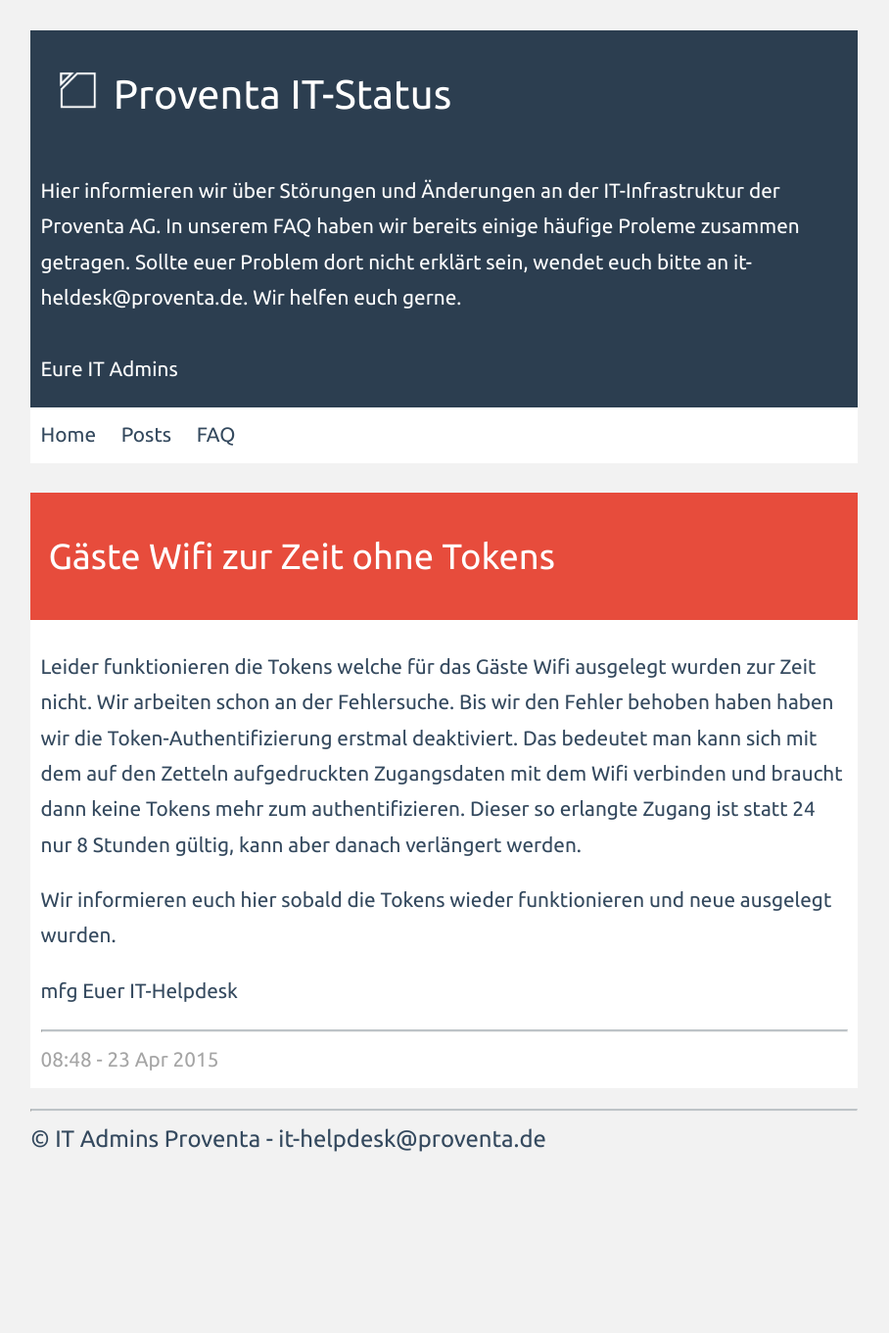
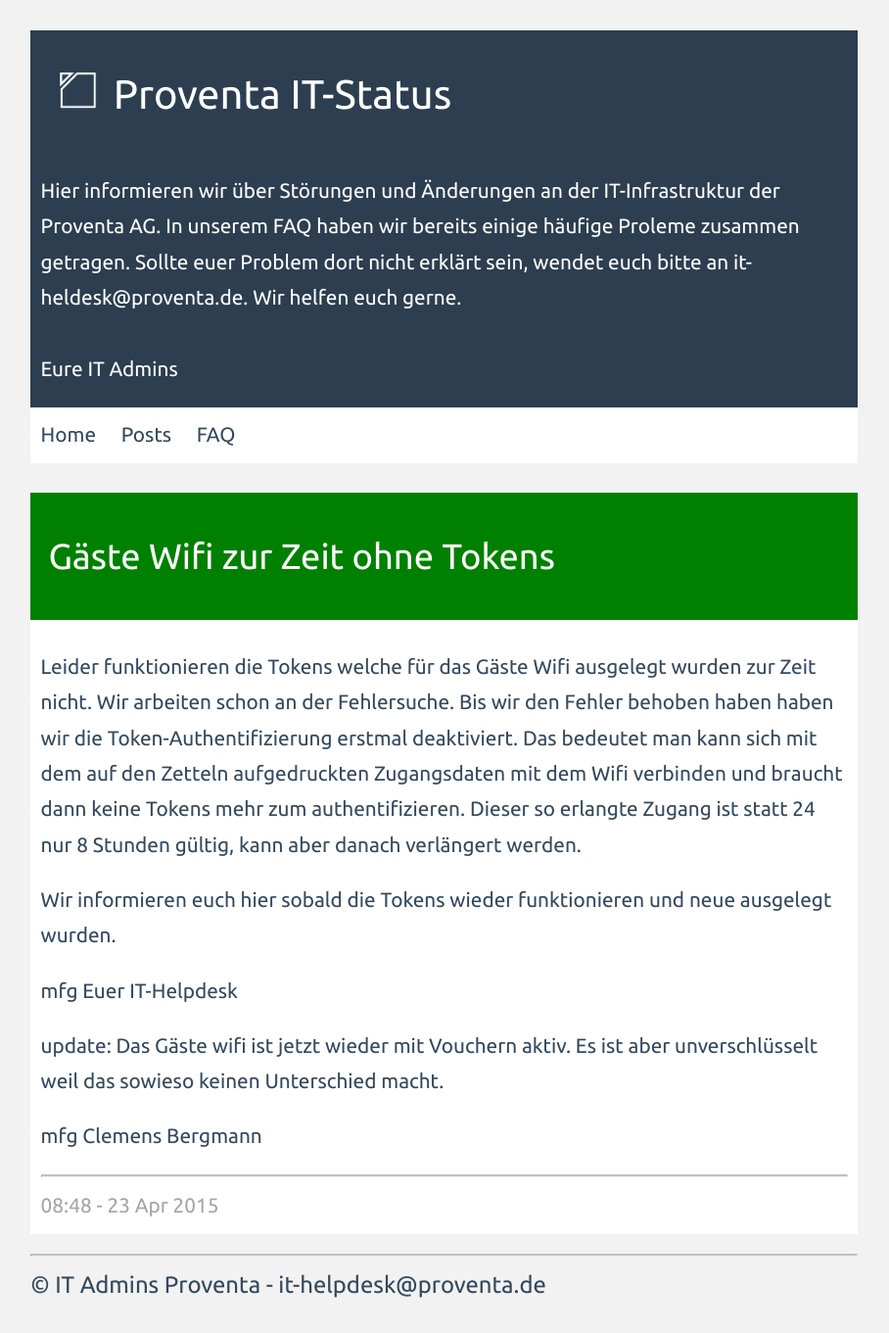
Before and after one commit to proventa/status, a Jekyll site: the page built from _posts/2015-04-23-Gäste-Wifi-zur-Zeit-ohne-Tokens.markdown, in a window 1280 px wide. Shown: the whole page at 98% size, without its empty margins (0-908 px from the left). Built offline with Jekyll 4.4.1, drawn with Linux system fonts in a browser that asks for light colours; before the commit the page ends 1213 px from its top, so only the background shows below that.

Commit message:
done gaeste wifi

```diff
--- a/_posts/2015-04-23-Gäste-Wifi-zur-Zeit-ohne-Tokens.markdown
+++ b/_posts/2015-04-23-Gäste-Wifi-zur-Zeit-ohne-Tokens.markdown
@@ -14,3 +14,9 @@
 
 mfg
 Euer IT-Helpdesk
+
+update:
+Das Gäste wifi ist jetzt wieder mit Vouchern aktiv. Es ist aber unverschlüsselt weil das sowieso keinen Unterschied macht.
+
+mfg
+Clemens Bergmann
```
Also changed, not shown: other parts of _posts/2015-04-23-Gäste-Wifi-zur-Zeit-ohne-Tokens.markdown (+1 -1 lines).
